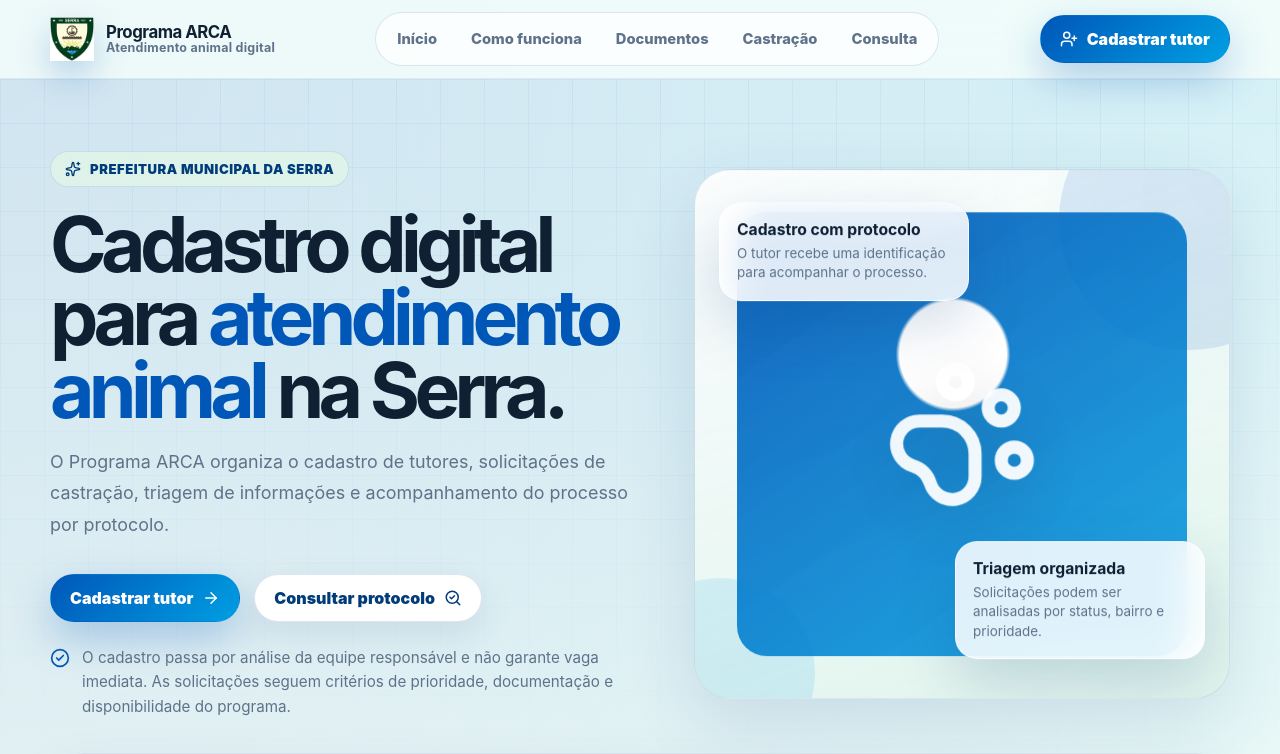
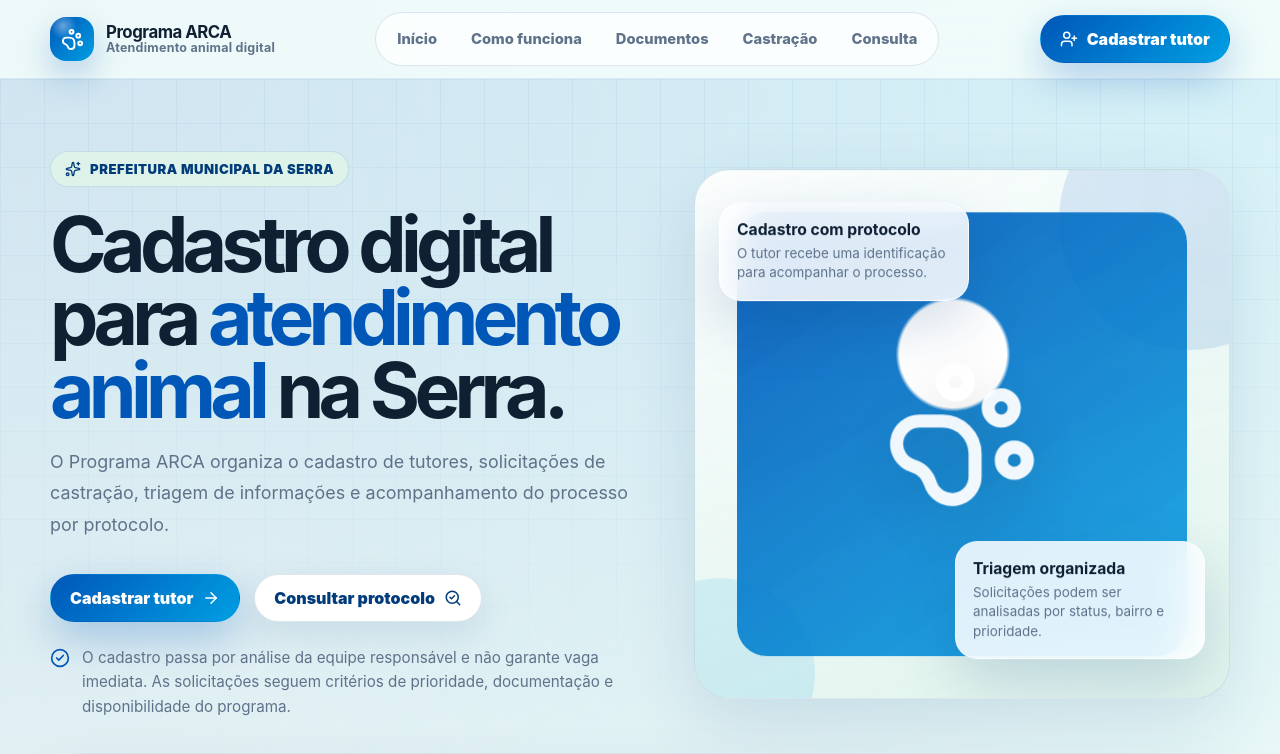
Before and after one commit to arthuralbefaro/projeto-arca-gp8, a Next.js app: page /projeto-arca-gp8/ in a window 1280 px wide. Shown: the top 754 px of the page. Built offline with nearby package versions, Linux system fonts and the light colour scheme.

Commit message:
fix serra logo

```diff
--- a/src/components/layout/Header.jsx
+++ b/src/components/layout/Header.jsx
@@ -6,6 +6,7 @@ import {
   FileText,
   LogIn,
   Menu,
+  PawPrint,
   Search,
   ShieldCheck,
   UserPlus,
@@ -32,11 +33,7 @@ export default function Header() {
         <div className="arca-header-inner">
           <Link href="/" className="arca-brand" onClick={closeMenu}>
           <span className="arca-brand-mark">
-            <img
-              src="/projeto-arca-gp8/logo-serra.jpg"
-              alt="Prefeitura da Serra"
-              className="arca-brand-logo"
-            />
+            <PawPrint size={23} />
           </span>
 
             <span className="arca-brand-text">
```
